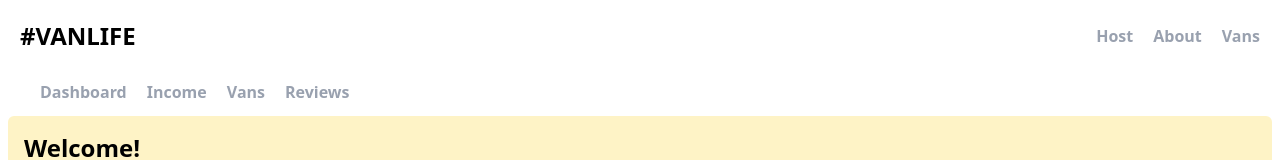
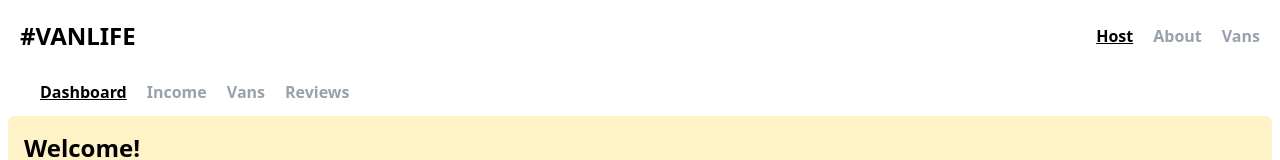
Before and after one commit to ar4scode/van-life-webpage, a React (Vite) app: page /#/host in a window 1280 px wide. Shown: the top 160 px of the page. Built offline with nearby package versions, Linux system fonts and the light colour scheme; what miragejs would draw is missing.

Commit message:
Change Link to Navlink , in navlink we can use callback function in classname for styling the link when is active

```diff
--- a/src/components/Header.jsx
+++ b/src/components/Header.jsx
@@ -1,13 +1,13 @@
-import { Link } from "react-router-dom";
+import { NavLink } from "react-router-dom";
 
 const Header = () => {
   return (
     <div className="fixed z-10 right-0 left-0 bg-white flex justify-between items-center p-5 font-sans">
-      <Link className="font-extrabold text-2xl" to="/">#VANLIFE</Link>
+      <NavLink className="font-extrabold text-2xl" to="/">#VANLIFE</NavLink>
       <div className=" flex gap-5">
-        <Link className="text-gray-400 font-semibold" to="/host">Host</Link>
-        <Link className="text-gray-400 font-semibold" to="/about">About</Link>
-        <Link className="text-gray-400 font-semibold" to="/vans">Vans</Link>
+        <NavLink className={({isActive}) => isActive ? "text-black underline font-semibold" : "text-gray-400 font-semibold hover:text-black duration-200" } to="/host">Host</NavLink>
+        <NavLink className={({isActive}) => isActive ? "text-black underline font-semibold" : "text-gray-400 font-semibold hover:text-black duration-200" } to="/about">About</NavLink>
+        <NavLink className={({isActive}) => isActive ? "text-black underline font-semibold" : "text-gray-400 font-semibold hover:text-black duration-200" } to="/vans">Vans</NavLink>
       </div>
     </div>
   )
--- a/src/components/Host/HostNavbar.jsx
+++ b/src/components/Host/HostNavbar.jsx
@@ -1,12 +1,12 @@
-import { Link } from "react-router";
+import { NavLink } from "react-router";
 
 const HostNavbar = () => {
   return (
     <div className="pt-20 flex ml-2 gap-3 font-semibold text-gray-400 md:gap-5 md:ml-10">
-      <Link to="/host">Dashboard</Link>
-      <Link to="/host/income">Income</Link>
-      <Link to="/vans">Vans</Link>
-      <Link to="/host/reviews">Reviews</Link>
+      <NavLink end className={({isActive}) => isActive ? "text-black underline" : "duration-200 hover:text-black"} to="/host">Dashboard</NavLink>
+      <NavLink className={({isActive}) => isActive ? "text-black underline" : "duration-200 hover:text-black"} to="/host/income">Income</NavLink>
+      <NavLink className={({isActive}) => isActive ? "text-black underline" : "duration-200 hover:text-black"} to="/vans">Vans</NavLink>
+      <NavLink className={({isActive}) => isActive ? "text-black underline" : "duration-200 hover:text-black"} to="/host/reviews">Reviews</NavLink>
     </div>
   )
 }
```
